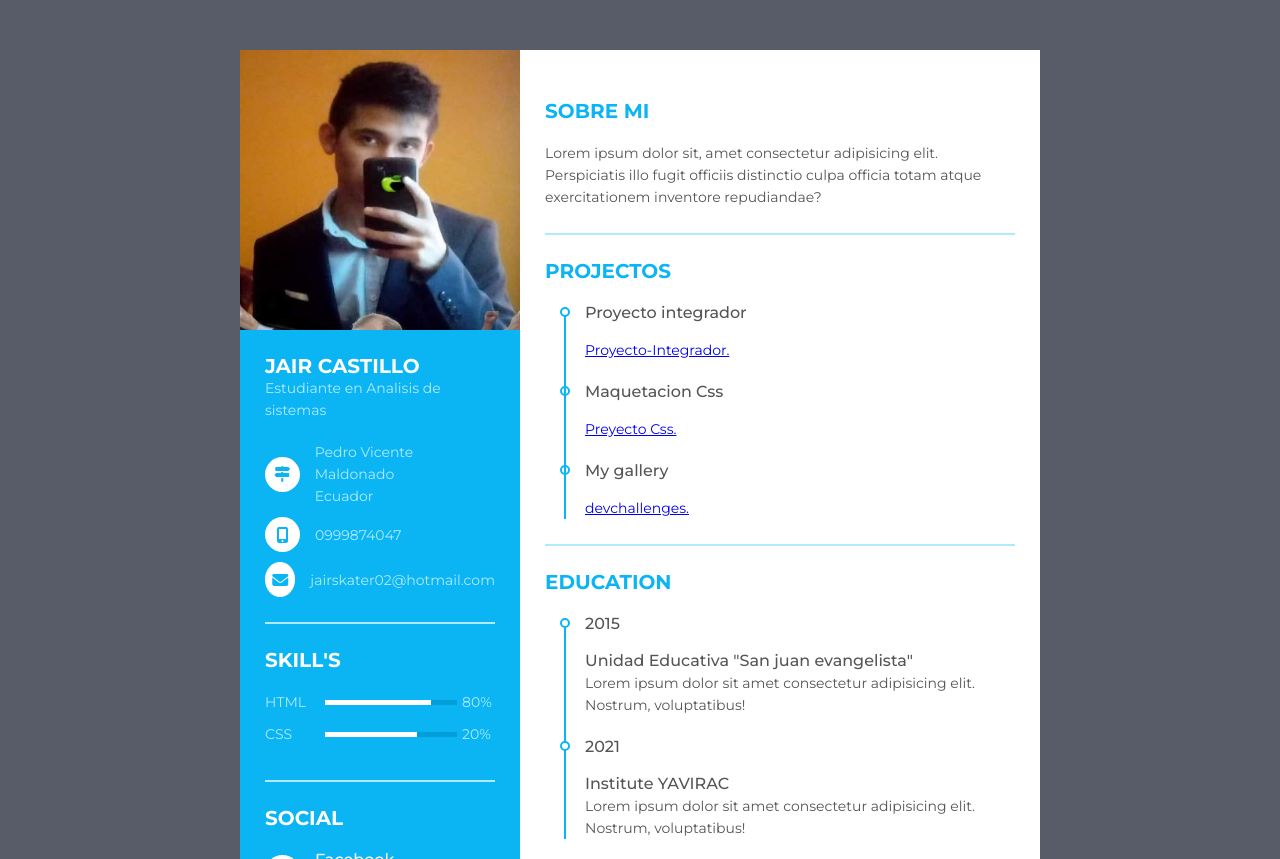
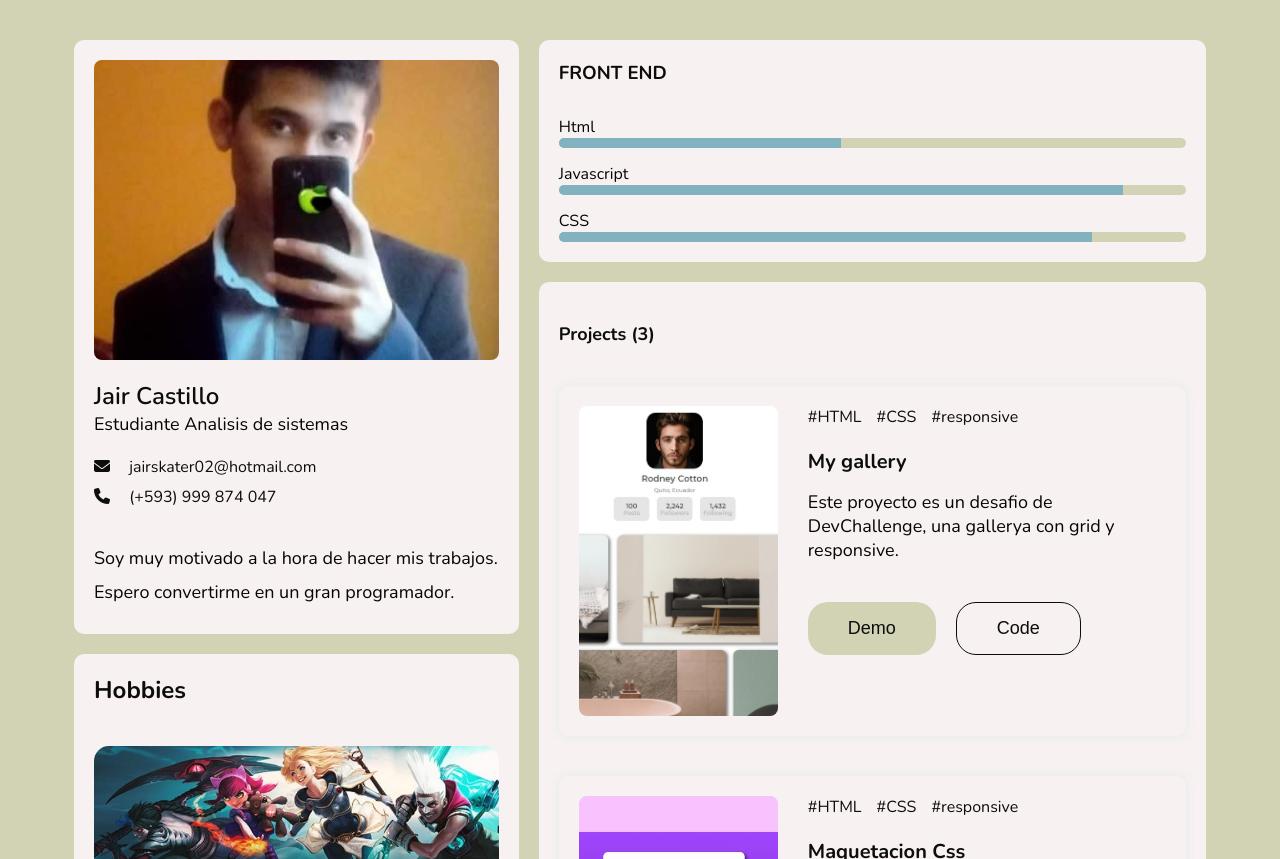
Before and after one commit to JaiirC/Curriculum, a plain HTML site: page index.html in a window 1280 px wide. Shown: the top 859 px of the page. Drawn offline with nearby package versions, Linux system fonts and the light colour scheme.

Commit message:
Completado CV

```diff
--- a/css/style.css
+++ b/css/style.css
@@ -1,234 +1,312 @@
-@import url("https://fonts.googleapis.com/css?family=Montserrat:400,500,700&display=swap");
+@import url('https://fonts.googleapis.com/css2?family=Nunito:wght@200;300;400;600;700;800&display=swap');
 
 * {
 	margin: 0;
 	padding: 0;
 	box-sizing: border-box;
-  list-style: none;
-  font-family: "Montserrat", sans-serif;
+}
+
+html {
+	font-size: 62.5%;
+}
+
+:root {
+	--color-primary: #0c0c0c;
+	--color-secondary: #d2d3b4;
+	--color-dark: #f7f1f1;
+	--color-light: #0e0d0d;
+	--color-gray: rgb(5, 5, 5);
+	--font-family: 'Nunito', sans-serif;
+	--font-size: 1.6rem;
+	--font-200: 200;
+	--font-300: 300;
+	--font-400: 400;
+	--font-600: 600;
+	--font-700: 700;
+	--font-800: 800;
 }
 
 body {
-  background: #585c68;
-  font-size: 14px;
-  line-height: 22px;
-  color: #555555;
+	background: var(--color-secondary);
+	color: var(--color-light);
+	font-family: var(--font-family);
+	font-size: var(--font-size);
+	font-weight: var(--font-300);
 }
 
-.bold {
-  font-weight: 700;
-  font-size: 20px;
-  text-transform: uppercase;
+ul {
+	list-style: none;
 }
 
-.semi-bold {
-  font-weight: 500;
-  font-size: 16px;
+a {
+	text-decoration: none;
+	color: var(--color-primary);
 }
 
-.resume {
-  width: 800px;
-  height: auto;
-  display: flex;
-  margin: 50px auto;
+figure img {
+	height: 100%;
+	width: 100%;
+	object-fit: cover;
 }
 
-.resume .resume_left {
-  width: 280px;
-  background: #0bb5f4;
+h1,
+h2,
+h3 {
+	color: var(--color-primary);
 }
 
-.resume .resume_left .resume_profile {
-  width: 100%;
-  height: 280px;
+h2 {
+	font-size: 2.4rem;
+	margin-bottom: 4rem;
 }
 
-.resume .resume_left .resume_profile img {
-  width: 100%;
-  height: 100%;
+.container {
+	width: 90%;
+	padding: 4rem 1rem;
+	max-width: 120rem;
+	margin: 0 auto;
 }
 
-.resume .resume_left .resume_content {
-  padding: 0 25px;
+.bg-dark {
+	background: var(--color-dark);
+	border-radius: 1rem;
+}
+.bg-gray {
+	background: var(--color-dark);
+	border-radius: 1rem;
+	color: var(--color-gray);
 }
 
-.resume .title {
-  margin-bottom: 20px;
+.mb-2 {
+	margin-bottom: 2rem;
 }
 
-.resume .resume_left .bold {
-  color: #fff;
+.grid {
+	display: grid;
+	grid-template: auto / 1fr;
+	gap: 2rem;
+}
+@media screen and (min-width: 800px) {
+	.grid {
+		grid-template: auto / 1fr 1.5fr;
+	}
 }
 
-.resume .resume_left .regular {
-  color: #b1eaff;
+.p-section {
+	padding: 1rem;
+}
+@media screen and (min-width: 375px) {
+	.p-section {
+		padding: 2rem;
+	}
 }
 
-.resume .resume_item {
-  padding: 25px 0;
-  border-bottom: 2px solid #b1eaff;
+/* profile */
+.profile {
+	display: flex;
+	flex-direction: column;
+	row-gap: 2rem;
+	column-gap: 3rem;
 }
+.profile-image {
+	width: 100%;
+	height: 40rem;
+	overflow: hidden;
+	border-radius: 0.8rem;
+}
+.profile p {
+	color: var(--color-gray);
+	font-size: 1.8rem;
+}
+.profile-content-info {
+	display: flex;
+	flex-direction: column;
+	row-gap: 2rem;
+	justify-content: space-between;
+	margin-bottom: 3rem;
+}
+.content-contact span {
+	display: block;
+	margin-bottom: 0.8rem;
+}
+.content-contact span i {
+	margin-right: 1.5rem;
+}
+.content-title h1 {
+	font-size: 2.4rem;
+	font-weight: var(--font-600);
+}
+.content-title p {
+	font-size: 1.8rem;
+}
+.profile-content-desc {
+	margin-bottom: 1rem;
+}
+@media screen and (min-width: 375px) {
+	.profile-image {
+		height: 30rem;
+	}
+}
+@media screen and (min-width: 500px) {
+	.profile-image {
+		height: 35rem;
+	}
+	.profile-content-info {
+		flex-direction: row;
+	}
+}
+@media screen and (min-width: 600px) {
+	.profile-image {
+		height: 30rem;
+	}
+}
+@media screen and (min-width: 800px) {
+	.profile-content-info {
+		flex-direction: column;
+	}
+}
+/* profile */
 
-.resume .resume_left .resume_item:last-child,
-.resume .resume_right .resume_item:last-child {
-  border-bottom: 0px;
+
+/* hobby */
+.hobby {
+	margin-bottom: 3rem;
+	width: 100%;
 }
-
-.resume .resume_left ul li {
-  display: flex;
-  margin-bottom: 10px;
-  align-items: center;
+.hobby-image {
+	height: 14rem;
+	width: 100%;
+	overflow: hidden;
+	border-radius: 1.5rem;
 }
-
-.resume .resume_left ul li:last-child {
+.hobby h3 {
+	margin: 2rem 0 1rem;
+}
+.hobbies .hobby:last-child {
 	margin-bottom: 0;
 }
+@media screen and (min-width: 500px) {
+	.hobby-image {
+		height: 20rem;
+	}
+}
+/* hobby */
 
-.resume .resume_left ul li .icon {
-  width: 35px;
-  height: 35px;
-  background: #fff;
-  color: #0bb5f4;
-  border-radius: 50%;
-  margin-right: 15px;
-  font-size: 16px;
-  position: relative;
+/* skills */
+.skills {
+	width: 100%;
+	display: flex;
+	flex-direction: column;
+	gap: 2rem;
 }
-
-.resume .icon i,
-.resume .resume_right .resume_hobby ul li i {
-  position: absolute;
-  top: 50%;
-  left: 50%;
-  transform: translate(-50%, -50%);
+.skills h3 {
+	text-transform: uppercase;
+	margin-bottom: 3rem;
 }
-
-.resume .resume_left ul li .data {
-  color: #b1eaff;
+.skill {
+	margin-bottom: 1.5rem;
 }
-
-.resume .resume_left .resume_skills ul li {
-  display: flex;
-  margin-bottom: 10px;
-  color: #b1eaff;
-  justify-content: space-between;
-  align-items: center;
-}
-
-.resume .resume_left .resume_skills ul li .skill_name {
-  width: 25%;
-}
-
-.resume .resume_left .resume_skills ul li .skill_progress {
-  width: 60%;
-  margin: 0 5px;
-  height: 5px;
-  background: #009fd9;
-  position: relative;
-}
-
-.resume .resume_left .resume_skills ul li .skill_per {
-  width: 15%;
-}
-
-.resume .resume_left .resume_skills ul li .skill_progress span {
-  position: absolute;
-  top: 0;
-  left: 0;
-  height: 100%;
-  background: #fff;
-}
-
-.resume .resume_left .resume_social .semi-bold {
-  color: #fff;
-  margin-bottom: 3px;
-}
-
-.resume .resume_right {
-  width: 520px;
-  background: #fff;
-  padding: 25px;
-}
-
-.resume .resume_right .bold {
-  color: #0bb5f4;
-}
-
-.resume .resume_right .resume_work ul,
-.resume .resume_right .resume_education ul {
-  padding-left: 40px;
+.bg {
+	width: 100%;
+	height: 1rem;
+	background: var(--color-secondary);
+	border-radius: 0.5rem;
 	overflow: hidden;
 }
-
-.resume .resume_right ul li {
-  position: relative;
+.percent {
+	background: rgb(130, 178, 192);
+	height: 100%;
+	width: 45%;
 }
-
-.resume .resume_right ul li .date {
-  font-size: 16px;
-  font-weight: 500;
-  margin-bottom: 15px;
+.skills-list {
+	width: 100%;
 }
-
-.resume .resume_right ul li .info {
-  margin-bottom: 20px;
-}
-
-.resume .resume_right ul li:last-child .info {
+.skills-list .skill:last-child {
 	margin-bottom: 0;
 }
+.w-75 {
+	width: 75%;
+}
+.w-80 {
+	width: 80%;
+}
+.w-85 {
+	width: 85%;
+}
+.w-90 {
+	width: 90%;
+}
+.w-95 {
+	width: 95%;
+}
+@media screen and (min-width: 800px) {
+	.skills {
+		flex-direction: row;
+	}
+}
+/* skills */
 
-.resume .resume_right .resume_work ul li:before,
-.resume .resume_right .resume_education ul li:before {
-  content: "";
-  position: absolute;
-  top: 5px;
-  left: -25px;
-  width: 6px;
-  height: 6px;
-  border-radius: 50%;
-  border: 2px solid #0bb5f4;
+/* projects */
+.projects {
+	width: 100%;
 }
-
-.resume .resume_right .resume_work ul li:after,
-.resume .resume_right .resume_education ul li:after {
-  content: "";
-  position: absolute;
-  top: 14px;
-  left: -21px;
-  width: 2px;
-  height: 115px;
-  background: #0bb5f4;
+.project {
+	margin-bottom: 4rem;
+	box-shadow: 0 0 1rem 0 rgba(154, 210, 228, 0.2);
+	padding: 2rem;
+	border-radius: 1rem;
 }
-
-.resume .resume_right .resume_hobby ul {
+.projects .project:last-child {
+	margin-bottom: 2rem;
+}
+.projects-counter {
+	padding: 2rem 0;
+	font-weight: bold;
+	margin-bottom: 2rem;
+	font-size: 1.8rem;
+}
+.project-tags {
 	display: flex;
-  justify-content: space-between;
+	column-gap: 1.5rem;
+	flex-wrap: wrap;
 }
-
-.resume .resume_right .resume_hobby ul li {
-  width: 80px;
-  height: 80px;
-  border: 2px solid #0bb5f4;
-  border-radius: 50%;
-  position: relative;
-  color: #0bb5f4;
+.project-title {
+	font-size: 2.4rem;
+	margin: 2.5rem 0 2rem;
 }
-
-.resume .resume_right .resume_hobby ul li i {
-  font-size: 30px;
+.project-buttons {
+	margin-top: 4rem;
+	display: flex;
+	column-gap: 2rem;
 }
-
-.resume .resume_right .resume_hobby ul li:before {
-  content: "";
-  position: absolute;
-  top: 40px;
-  right: -52px;
-  width: 50px;
-  height: 2px;
-  background: #0bb5f4;
+.project-desc {
+	font-size: 1.4rem;
 }
-
-.resume .resume_right .resume_hobby ul li:last-child:before {
-  display: none;
+.button {
+	padding: 1.5rem 4rem;
+	font-size: 1.8rem;
+	border: none;
+	border-radius: 2rem;
+	background: var(--color-secondary);
+	color: var(--color-light);
+	cursor: pointer;
 }
+.button-outline {
+	background: transparent;
+	border: 0.1rem solid var(--color-primary);
+	color: var(--color-primary);
+}
+@media screen and (min-width: 1200px) {
+	.projects .profile {
+		display: grid;
+		grid-template: 1fr / 1fr 1.8fr;
+	}
+	.projects .profile-image {
+		height: 31rem;
+	}
+	.project-title {
+		font-size: 2rem;
+		margin: 2rem 0 1.5rem;
+	}
+}
+/* projects */
--- a/index.html
+++ b/index.html
@@ -8,163 +8,170 @@
     <title>Document</title>
 </head>
 <body>
-    <div class="resume">
-        <div class="resume_left">
-          <div class="resume_profile">
-            <img src="img/profile.jpg" alt="profile_pic">
+
+  <section class="container grid">
+    <div class="grid-left">
+      <section class="bg-dark profile p-section mb-2">
+        <figure class="profile-image">
+          <img src="img/profile.jpg" alt="Jair Castillo" />
+        </figure>
+
+        <div class="profile-content">
+          <div class="profile-content-info">
+            <div class="content-title">
+              <h1>Jair Castillo</h1>
+              <p>Estudiante Analisis de sistemas</p>
             </div>
-          <div class="resume_content">
-            <div class="resume_item resume_info">
-              <div class="title">
-                <p class="bold">Jair Castillo</p>
-                <p class="regular">Estudiante en Analisis de sistemas</p>
-              </div>
-              <ul>
-                <li>
-                  <div class="icon">
-                    <i class="fas fa-map-signs"></i>
-                  </div>
-                  <div class="data">
-                    Pedro Vicente Maldonado <br /> Ecuador
-                  </div>
-                </li>
-                <li>
-                  <div class="icon">
-                    <i class="fas fa-mobile-alt"></i>
-                  </div>
-                  <div class="data">
-                    0999874047
-                  </div>
-                </li>
-                <li>
-                  <div class="icon">
-                    <i class="fas fa-envelope"></i>
-                  </div>
-                  <div class="data">
-                    jairskater02@hotmail.com
-                  </div>
-                </li>
-              </ul>
-            </div>
-            <div class="resume_item resume_skills">
-              <div class="title">
-                <p class="bold">skill's</p>
-              </div>
-              <ul>
-                <li>
-                  <div class="skill_name">
-                    HTML
-                  </div>
-                  <div class="skill_progress">
-                    <span style="width: 80%;"></span>
-                  </div>
-                  <div class="skill_per">80%</div>
-                </li>
-                <li>
-                  <div class="skill_name">
-                    CSS
-                  </div>
-                  <div class="skill_progress">
-                    <span style="width: 70%;"></span>
-                  </div>
-                  <div class="skill_per">20%</div>
-                </li>
-
-            </div>
-            <div class="resume_item resume_social">
-              <div class="title">
-                <p class="bold">Social</p>
-              </div>
-              <ul>
-                <li>
-                  <div class="icon">
-                    <i class="fab fa-facebook-square"></i>
-                  </div>
-                  <div class="data">
-                    <p class="semi-bold">Facebook</p>
-                    <p>Jairsb@facebook</p>
-                  </div>
-                </li>
-                <li>
-                  <div class="icon">
-                    <i class="fab fa-twitter-square"></i>
-                  </div>
-                  <div class="data">
-                    <p class="semi-bold">Twitter</p>
-                    <p>jair_cast@twitter</p>
-                  </div>
-                </li>
-              </ul>
+            <div class="content-contact">
+              <span
+                ><i class="fa fa-envelope"></i>
+                jairskater02@hotmail.com</span
+              >
+              <span><i class="fa fa-phone"></i> (+593) 999 874 047</span>
             </div>
           </div>
+          <p class="profile-content-desc">
+            Soy muy motivado a la hora de hacer mis trabajos.
+          </p>
+          <p class="profile-content-desc">
+            Espero convertirme en un gran programador.
+          </p>
         </div>
-       <div class="resume_right">
-         <div class="resume_item resume_about">
-             <div class="title">
-                <p class="bold">Sobre mi</p>
+      </section>
+
+      <section class="bg-dark hobbies p-section mb-2">
+        <h2>Hobbies</h2>
+
+        <article class="hobby">
+          <figure class="hobby-image">
+            <img src="img/gamin1.jpg" alt="Gaming" />
+          </figure>
+
+          <h3>Gaming</h3>
+          <p>El lolsito que me quito la vida social.</p>
+        </article>
+
+        <article class="hobby">
+          <figure class="hobby-image">
+            <img src="img/skate1.jpg" alt="skate" />
+          </figure>
+
+          <h3>Skateboarding</h3>
+          <p>Un gran deporte que me apasiona.</p>
+        </article>
+
+        <article class="hobby">
+          <figure class="hobby-image">
+            <img src="img/perri.jpg" alt="Biking" />
+          </figure>
+
+          <h3>Pasaer a mi perro</h3>
+          <p>El corki es lo mejor que me a pasado en la vida</p>
+        </article>
+      </section>
     </div>
-             <p>Lorem ipsum dolor sit, amet consectetur adipisicing elit. Perspiciatis illo fugit officiis distinctio culpa officia totam atque exercitationem inventore repudiandae?</p>
+
+    <div class="grid-right">
+      <section class="skills mb-2">
+        <article class="skills-list bg-gray p-section">
+          <h3>Front End</h3>
+          <div class="skill">
+            <span>Html</span>
+            <div class="bg">
+              <div class="percent"></div>
             </div>
-         <div class="resume_item resume_work">
-             <div class="title">
-                <p class="bold">Projectos</p>
           </div>
-             <ul>
-                 <li>
-                     <div class="date">Proyecto integrador</div>
-                     <div class="info">
-                         <a href="https://github.com/JaiirC/Proyecto-Integrador">Proyecto-Integrador.</a>
+          <div class="skill">
+            <span>Javascript</span>
+            <div class="bg">
+              <div class="percent w-90"></div>
             </div>
-                 </li>
-                 <li>
-                    <div class="date">Maquetacion Css</div>
-                    <div class="info">
-                        <a href="https://github.com/JaiirC/ProyectoCss">Preyecto Css.</a>
           </div>
-                 </li>
-                 <li>
-                    <div class="date">My gallery</div>
-                    <div class="info">
-                        <a href="https://github.com/JaiirC/My_gallery">devchallenges.</a>
+          <div class="skill">
+            <span>CSS</span>
+            <div class="bg">
+              <div class="percent w-85"></div>
             </div>
-                 </li>
-             </ul>
           </div>
-         <div class="resume_item resume_education">
-           <div class="title">
-                <p class="bold">Education</p>
+
+        </article>
+
+      </section>
+
+      <section class="projects bg-dark p-section mb-2">
+        <p class="projects-counter">Projects (3)</p>
+
+        <div class="project profile">
+          <figure class="profile-image">
+            <img src="img/gallery.jpg" alt="Project" />
+          </figure>
+
+          <div class="profile-content">
+            <div class="project-tags">
+              <span>#HTML</span>
+              <span>#CSS</span>
+              <span>#responsive</span>
             </div>
-           <ul>
-                 <li>
-                     <div class="date"> 2015</div>
-                     <div class="info">
-                          <p class="semi-bold">Unidad Educativa "San juan evangelista"</p>
-                       <p>Lorem ipsum dolor sit amet consectetur adipisicing elit. Nostrum, voluptatibus!</p>
-                     </div>
-                 </li>
-                 <li>
-                   <div class="date">2021</div>
-                   <div class="info">
-                          <p class="semi-bold">Institute YAVIRAC</p>
-                       <p>Lorem ipsum dolor sit amet consectetur adipisicing elit. Nostrum, voluptatibus!</p>
-                     </div>
-                 </li>
-             </ul>
-         </div>
-         <div class="resume_item resume_hobby">
-           <div class="title">
-                <p class="bold">Hobby</p>
-              </div>
-            <ul>
-              <li><i class="fas fa-book"></i></li>
-              <li><i class="fas fa-gamepad"></i></li>
-              <li><i class="fas fa-music"></i></li>
-              <li><i class="fab fa-pagelines"></i></li>
-           </ul>
+            <h4 class="project-title">My gallery</h4>
+            <p class="project-desc">
+             Este proyecto es un desafio de DevChallenge, una gallerya con grid y responsive.
+            </p>
+            <div class="project-buttons">
+              <button class="button">Demo</button>
+              <button class="button button-outline">Code</button>
             </div>
           </div>
         </div>
 
+        <div class="project profile">
+          <figure class="profile-image">
+            <img src="img/maqueta.jpg" alt="Project" />
+          </figure>
+
+          <div class="profile-content">
+            <div class="project-tags">
+              <span>#HTML</span>
+              <span>#CSS</span>
+              <span>#responsive</span>
+            </div>
+            <h4 class="project-title">Maquetacion Css</h4>
+            <p class="project-desc">
+              Mi primer proyecto de maquetacion con  ccs3 puro y html.
+            </p>
+            <div class="project-buttons">
+              <button class="button">Demo</button>
+              <button class="button button-outline">Code</button>
+            </div>
+          </div>
+        </div>
+
+        <div class="project profile">
+          <figure class="profile-image">
+            <img src="img/integrador.jpg" alt="Project" />
+          </figure>
+
+          <div class="profile-content">
+            <div class="project-tags">
+              <span>#HTML</span>
+              <span>#CSS</span>
+              <span>#responsive</span>
+            </div>
+            <h4 class="project-title">Proyecto Integrador - Primer Semestre</h4>
+            <p class="project-desc">
+              Este proyecto lo hice junto a mis compa;eros al terminar el semestre.
+            </p>
+            <div class="project-buttons">
+              <button class="button">Demo</button>
+              <button class="button button-outline">Code</button>
+            </div>
+          </div>
+        </div>
+      </section>
+
+
+    </div>
+  </section>
 </body>
+
 <script src="https://kit.fontawesome.com/b99e675b6e.js"></script>
 </html>
```
Also changed, not shown: img/gallery.jpg (added), img/gamin1.jpg (added), img/integrador.jpg (added), img/maqueta.jpg (added), img/perri.jpg (added), img/skate1.jpg (added). Lines whose indentation alone changed are shown as unchanged.
